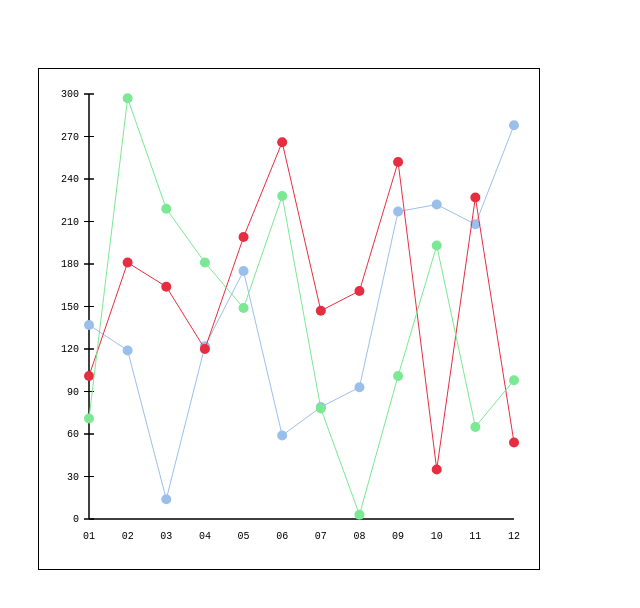
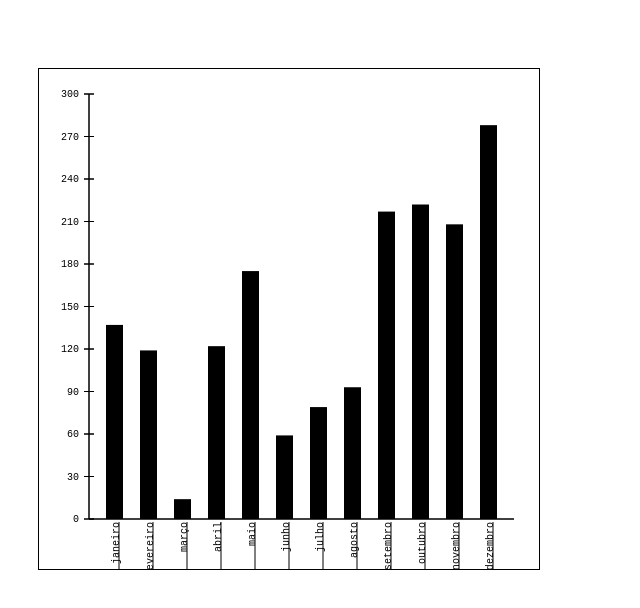
Before and after one commit to xavierhalison/tcc, a React (Create React App) app: page / in a window 1280 px wide. Shown: the top 608 px of the page, without its empty margins (0-640 px from the left). Built offline with nearby package versions, Linux system fonts and the light colour scheme.

Commit message:
refactoring bars

```diff
--- a/src/App.js
+++ b/src/App.js
@@ -1,4 +1,4 @@
-import Component from "./visualizations/line";
+import Component from "./visualizations/bars";
 import styled from "styled-components";
 
 const Container = styled.div`
@@ -20,18 +20,18 @@ const datasets = [
 ];
 
 const labels = [
-  "01",
-  "02",
-  "03",
-  "04",
-  "05",
-  "06",
-  "07",
-  "08",
-  "09",
-  "10",
-  "11",
-  "12",
+  "janeiro",
+  "fevereiro",
+  "março",
+  "abril",
+  "maio",
+  "junho",
+  "julho",
+  "agosto",
+  "setembro",
+  "outubro",
+  "novembro",
+  "dezembro",
 ];
 
 const colors = ["#9bbfeb", "#e62e43", "#7be893"];
@@ -41,7 +41,7 @@ function App() {
     <Container>
       <Component
         size="500"
-        datasets={datasets}
+        data={datasets[0]}
         labels={labels}
         colors={colors}
       />
--- /dev/null
+++ b/src/visualizations/bars/bars.js
@@ -0,0 +1,37 @@
+import React, { useContext } from "react";
+import LineChartContext from "./context";
+
+const Bars = () => {
+  const {
+    leftBorderDistance,
+    topBorderDistance,
+    xAxisSize,
+    yAxisSize,
+    topLimit,
+    data,
+  } = useContext(LineChartContext);
+
+  const barWidth = xAxisSize / (data.length * 2 + 1);
+
+  return (
+    <g transform={`translate(${leftBorderDistance}, ${topBorderDistance})`}>
+      {data.map((bar, key) => {
+        const currentX = (2 * key + 1) * barWidth;
+
+        const currentY = (bar * yAxisSize) / topLimit;
+
+        return (
+          <rect
+            width={barWidth}
+            height={currentY}
+            x={currentX}
+            y={-currentY}
+            fill="black"
+          />
+        );
+      })}
+    </g>
+  );
+};
+
+export default Bars;
--- /dev/null
+++ b/src/visualizations/bars/context.js
@@ -0,0 +1,5 @@
+import React from "react";
+
+const LineChartContext = React.createContext(null);
+
+export default LineChartContext;
--- /dev/null
+++ b/src/visualizations/bars/index.js
@@ -0,0 +1,70 @@
+import React, { useState, useRef, useEffect } from "react";
+import LineChartContext from "./context";
+
+import Labels from "./labels";
+import Rulers from "./rulers";
+import Bars from "./bars";
+
+export default function LineChart({ size, data, labels, colors }) {
+  const [hoverInfo, setHoverInfo] = useState(null);
+  const [longestBBox, setLongestBBox] = useState(null);
+  const graphRef = useRef(null);
+
+  useEffect(() => {
+    const labels = graphRef.current.querySelectorAll("text.bar-chart-label");
+    for (const label of labels) {
+      const { height } = label.getBBox();
+      if (height > longestBBox) setLongestBBox(height);
+    }
+  }, [graphRef, longestBBox]);
+
+  const highestValue = Math.max(...data);
+
+  const leftBorderDistance = size * 0.1;
+  const topBorderDistance = size - longestBBox;
+
+  const dataNumberLength = highestValue.toString().length;
+  const baseNumber = Math.pow(10, dataNumberLength - 1);
+  const topLimit = Math.ceil(highestValue / baseNumber) * baseNumber;
+
+  const yAxisSize = topBorderDistance - size * 0.05;
+  const xAxisSize = size - leftBorderDistance - size * 0.05;
+
+  const fontStyle = {
+    fontFamily: "monospace",
+    fontSize: "10px",
+  };
+
+  const context = {
+    labels,
+    xAxisSize,
+    yAxisSize,
+    leftBorderDistance,
+    topBorderDistance,
+    size,
+    fontStyle,
+    topLimit,
+    data,
+    colors,
+    hoverInfo,
+    setHoverInfo,
+    highestValue,
+    baseNumber,
+  };
+
+  return (
+    <LineChartContext.Provider value={context}>
+      <svg
+        style={{ border: "1px solid black" }}
+        width={size}
+        height={size}
+        viewBox={`0 0 ${size} ${size}`}
+        ref={graphRef}
+      >
+        <Rulers />
+        <Labels />
+        <Bars />
+      </svg>
+    </LineChartContext.Provider>
+  );
+}
--- /dev/null
+++ b/src/visualizations/bars/labels.js
@@ -0,0 +1,61 @@
+import React, { useContext, useRef } from "react";
+import LineChartContext from "./context";
+
+const Labels = () => {
+  const {
+    labels,
+    xAxisSize,
+    leftBorderDistance,
+    size,
+    fontStyle,
+    data,
+  } = useContext(LineChartContext);
+
+  const labelsRef = useRef(null);
+
+  const barWidth = xAxisSize / (data.length * 2 + 1);
+
+  return (
+    <g
+      transform={`translate(${leftBorderDistance + 8}, ${size})`}
+      ref={labelsRef}
+    >
+      {labels.map((label, key) => {
+        const currentX = (2 * key + 1) * barWidth;
+
+        return (
+          <>
+            <path
+              d={`M${currentX + 5} ${0} L${currentX + 5} -47`}
+              id={`${key}_bar`}
+              stroke="black"
+            />
+            <text
+              style={fontStyle}
+              x={47}
+              y="0"
+              textAnchor="end"
+              className="bar-chart-label"
+            >
+              <textPath xlinkHref={`#${key}_bar`} key={`${key}_label`}>
+                {label}
+              </textPath>
+            </text>
+          </>
+          // <text
+          //   style={fontStyle}
+          //   x={currentX}
+          //   y="-30"
+          //   textAnchor="middle"
+          //   key={`label_${key}`}
+          //   className={"bar-chart-label"}
+          // >
+          //   {label}
+          // </text>
+        );
+      })}
+    </g>
+  );
+};
+
+export default Labels;
--- /dev/null
+++ b/src/visualizations/bars/marks.js
@@ -0,0 +1,27 @@
+import React, { useContext } from "react";
+import LineChartContext from "./context";
+
+const Marks = () => {
+  const { yAxisSize, fontStyle, topLimit } = useContext(LineChartContext);
+
+  let marks = [];
+
+  let counter = 0;
+
+  for (let index = 0; index <= yAxisSize; index += yAxisSize / 10) {
+    marks.push(
+      <React.Fragment key={`mark_${counter}`}>
+        <path d={`M-5 -${index} L5 -${index} Z`} stroke="black" />
+        <text style={fontStyle} x="-10" y={-index + 3} textAnchor="end">
+          {(topLimit / 10) * counter}
+        </text>
+      </React.Fragment>
+    );
+
+    counter++;
+  }
+
+  return <g>{marks}</g>;
+};
+
+export default Marks;
--- /dev/null
+++ b/src/visualizations/bars/rulers.js
@@ -0,0 +1,32 @@
+import React, { useContext } from "react";
+
+import LineChartContext from "./context";
+import Marks from "./marks";
+
+const Rulers = () => {
+  const {
+    leftBorderDistance,
+    topBorderDistance,
+    xAxisSize,
+    yAxisSize,
+    topLimit,
+  } = useContext(LineChartContext);
+
+  console.log(
+    leftBorderDistance,
+    topBorderDistance,
+    xAxisSize,
+    yAxisSize,
+    topLimit
+  );
+
+  return (
+    <g transform={`translate(${leftBorderDistance}, ${topBorderDistance})`}>
+      <path d={`M0 0 L0 -${yAxisSize} Z`} stroke="black" />
+      <path d={`M0 0 L${xAxisSize} 0 Z`} stroke="black" />
+      <Marks yAxisSize={yAxisSize} topLimit={topLimit} />
+    </g>
+  );
+};
+
+export default Rulers;
```
